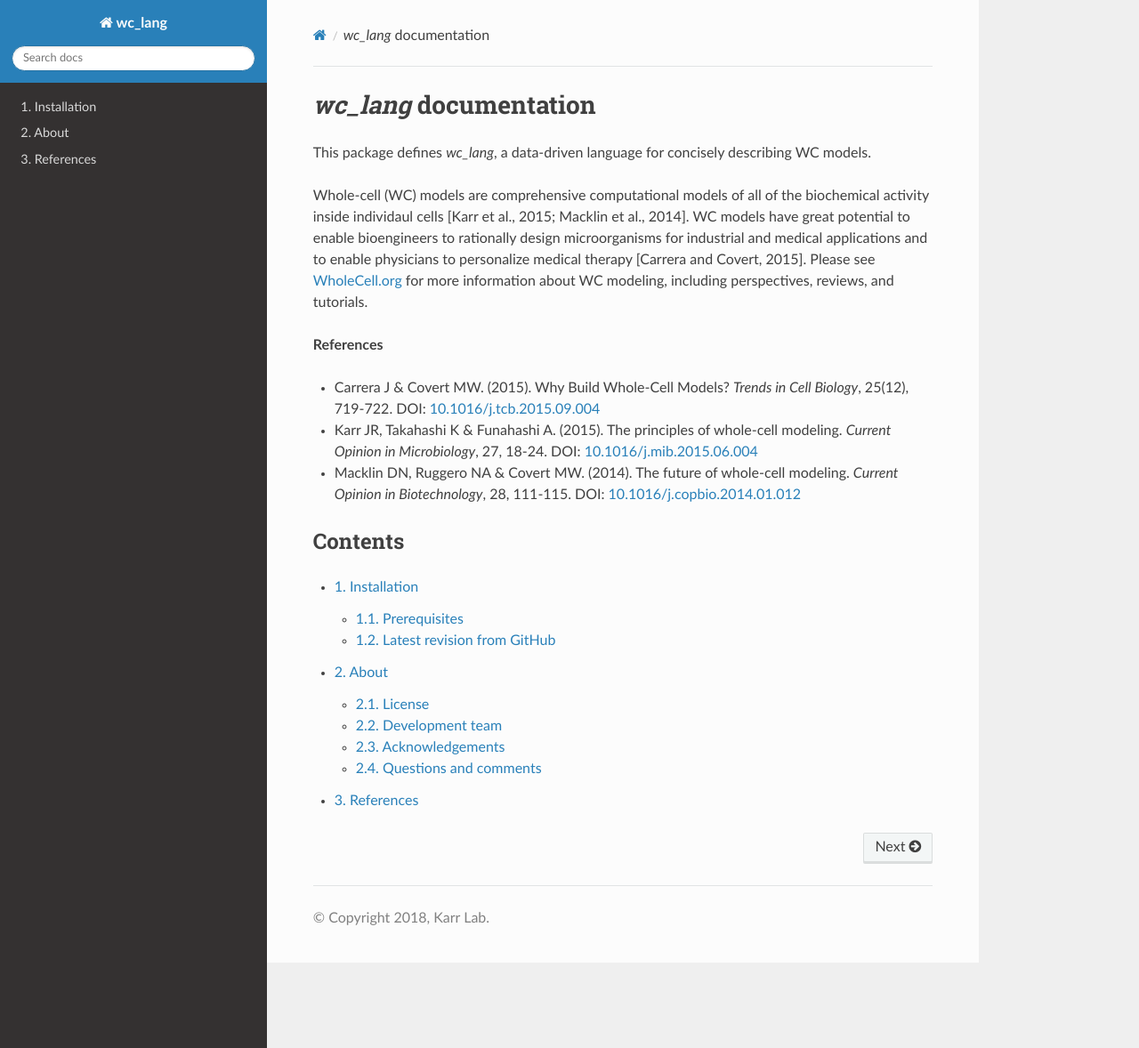
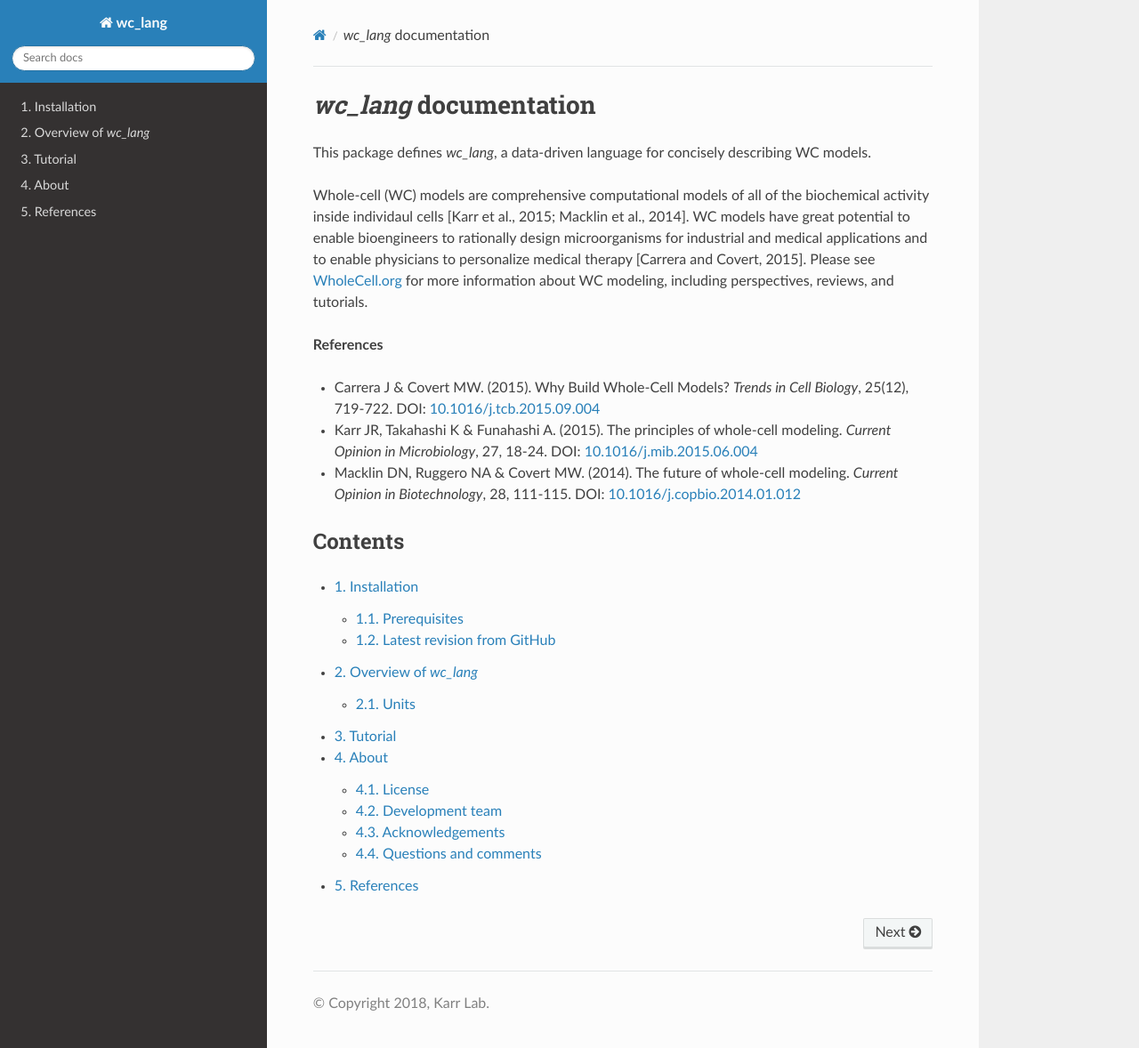
Before and after one commit to KarrLab/wc_lang, a Sphinx documentation site: the page built from docs/index.rst, in a window 1280 px wide and 1178 px high. Shown: the whole window at 89% size. Built offline with Sphinx 7.4.7 and the Read the Docs theme 2.0.0, drawn with Linux system fonts in a browser that asks for light colours; pages that are not in the unit, such as notebooks, are missing from menus.

Commit message:
starting to add overview, tutorial to docs

```diff
--- a/docs/index.rst
+++ b/docs/index.rst
@@ -19,6 +19,8 @@ Contents
    :numbered:
 
    installation.rst
+   overview.rst
+   tutorial.rst
    API documentation <source/modules.rst>
    about.rst
    references.rst
--- /dev/null
+++ b/docs/tutorial.rst
@@ -0,0 +1,2 @@
+Tutorial
+========
```
Also changed, not shown: docs/overview.rst (added, +19 -0 lines).
